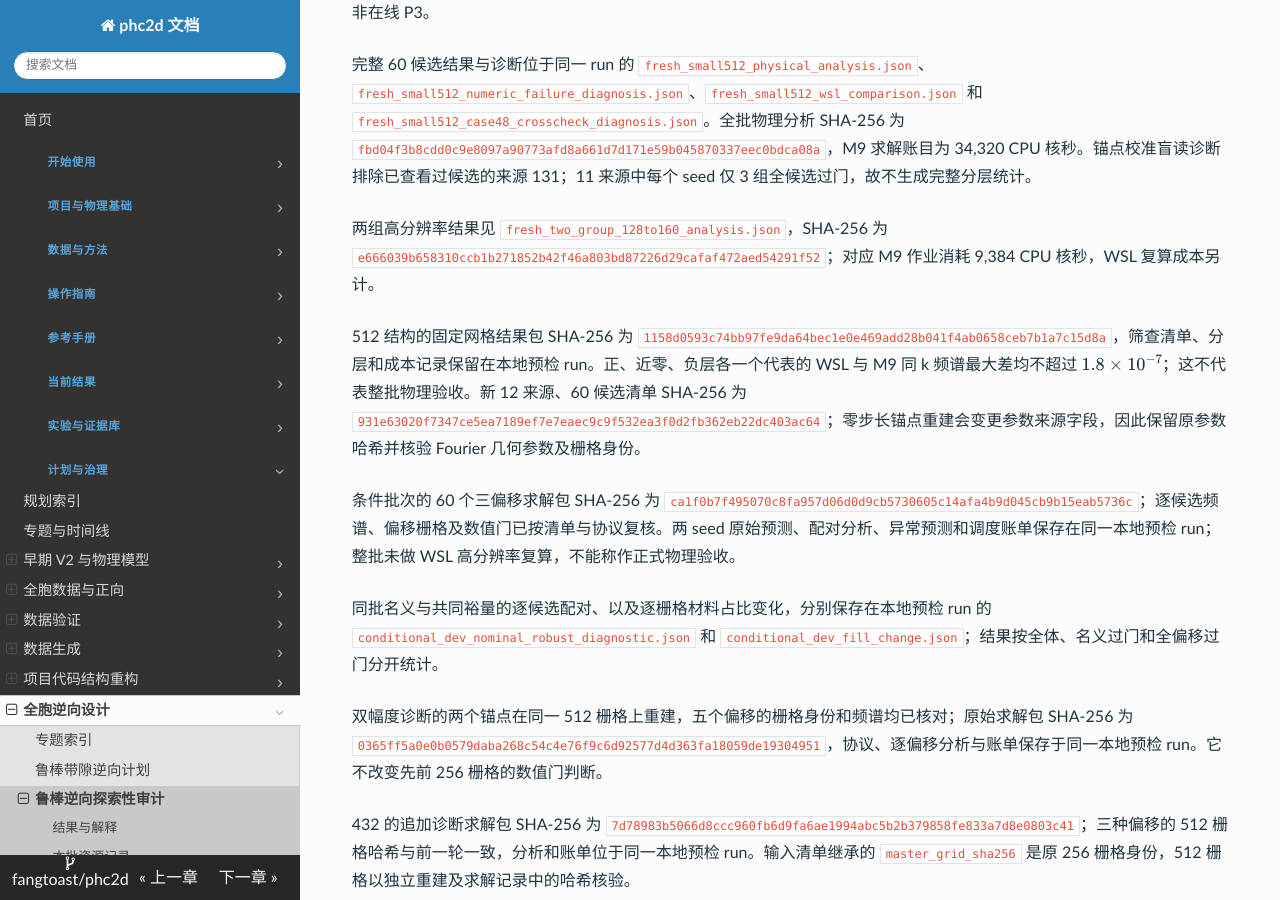
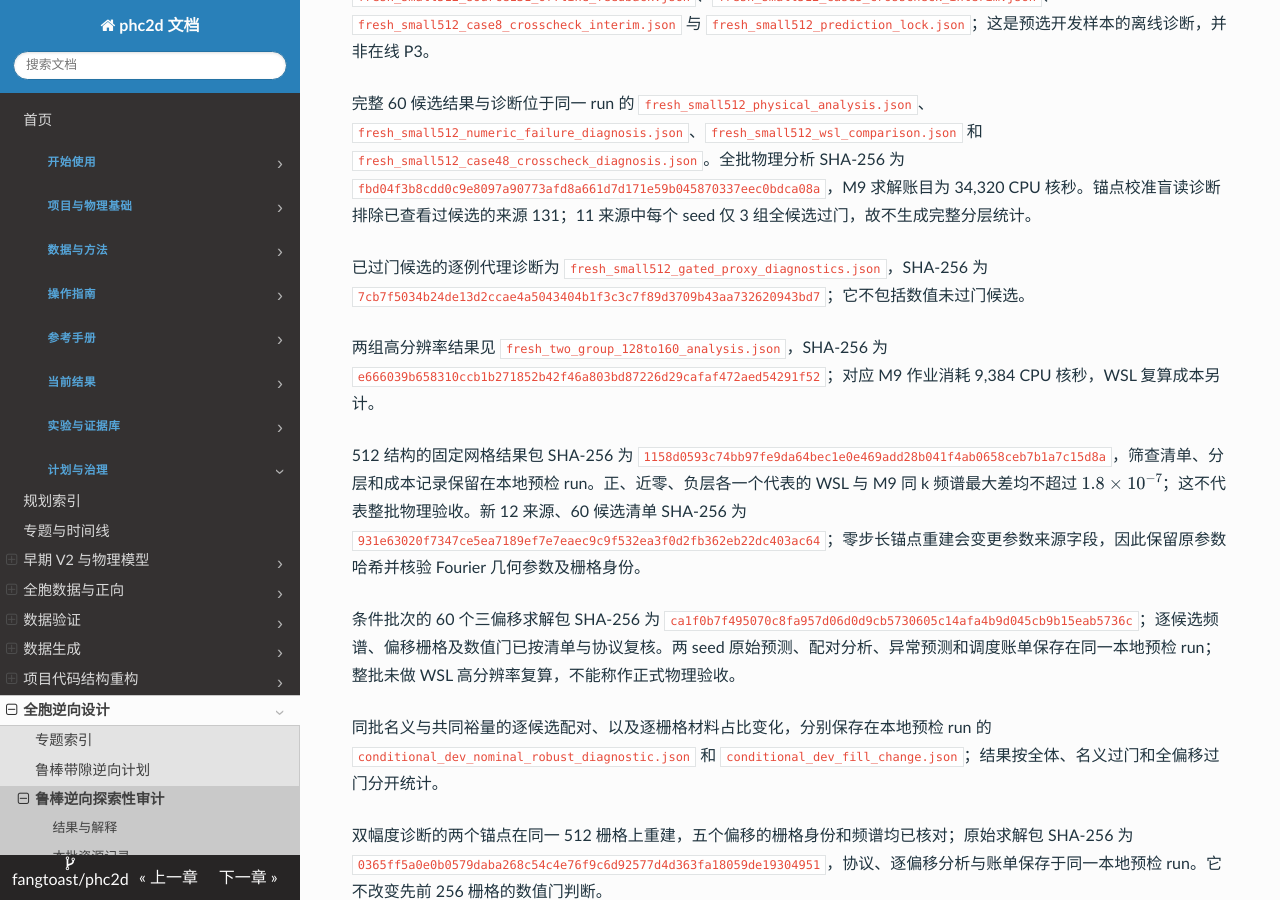
Before and after one commit to fangtoast/phc2d, an MkDocs documentation site: the page built from docs/results/inverse/鲁棒带隙逆向可用性审计.md, in a window 1280 px wide and 900 px high, scrolled down 6581 px. Built offline with MkDocs 1.6.1, drawn with Linux system fonts in a browser that asks for light colours; some of the changed text lies outside the part shown.

Commit message:
Record gated inverse surrogate false negatives

```diff
--- a/docs/results/inverse/鲁棒带隙逆向可用性审计.md
+++ b/docs/results/inverse/鲁棒带隙逆向可用性审计.md
@@ -90,6 +90,7 @@ source_artifacts:
 | 新独立来源的名义筛选 | 1,024 例固定 81 k 点粗筛中，按预定目标裕量阈值分层，正、近零、负层分别有 11、15、998 例，各层抽取 4 例并构造 60 个局部候选 | 粗网格名义标签仅用于开发批抽样，不是扰动鲁棒结果、连续 BZ 认证或正式测试 |
 | 新批首个预选来源的漏检诊断 | 来源 131 锚点在 512 栅格、三偏移、96→128 下共同裕量为 0.01133，三个冻结 Global–Local seed 对该锚点的代理预测均为负 | 该锚点及阈值减小候选的 M9–WSL 频谱最大差约 $5.96\times10^{-8}$；单来源的有限精度诊断，全批漏检率和 P2 门尚未确定 |
 | 新批 60 候选完整物理审计 | 45/60 候选通过原数值门；12 个来源中仅 3 组的全部五候选通过。15 个未过门候选均有 96→128 空间分辨率不稳定，最多六层的自适应 k 加密均满足当前稳定条件 | 固定 512 栅格和三偏移的开发批；三个 seed 的完整分层排序均不可判定，P2 数值门未通过。两组事后 128→160 整组诊断另行开展 |
+| 新批已过门候选的代理漏检 | 45 个过门候选中有 3 个真实共同裕量为正；三个 seed 对这 3 个均预测为非正。seed 0/2 在过门候选中各可评分 45 个，seed 1 为 44 个 | 三个正案例仅来自两个来源；15 个未过门候选不参与该诊断。此为条件性逐例描述，不能当作总体漏检率或完整 P2 排序结论 |
 | 新批 WSL 跨环境预选核查 | 预选六例中 5/6 满足全频带最大差 $10^{-6}$ 的冻结容差；另一例最大差 $1.1325\times10^{-6}$，发生在第 8 带 | 未过门例的目标 B4–B5 最大差约 $5.96\times10^{-8}$，带边与数值门一致；原全频带门仍记为未通过，不能推广为全批验收 |
 | 两个未收敛来源的整组 128→160 诊断 | 来源 548 的 5/5 候选通过；来源 694 为 4/5，剩余候选在两个偏移下的分辨率变化分别约为 0.000521 和 0.000582，高于 0.0005 阈值 | 两组在原精度锚点失败后选择并完整重算；两个预选锚点的 M9–WSL 最大频谱差均约 $1.19\times10^{-7}$。此结果不替代原盲读比较或证明其他来源收敛 |
 | 几何表示差异 | 解析结构与零偏移 256×256 栅格的加密上下带边最大差分别约 0.00318、0.00313；带隙类别无翻转 | 二者的独立自适应搜索和材料表示不同，不能将解析结构直接视为扰动栅格的精确替代 |
@@ -174,6 +175,8 @@ Global–Local seed 0 回放记录为 `validation_replay_global_local_seed0.json
 
 完整 60 候选结果与诊断位于同一 run 的 `fresh_small512_physical_analysis.json`、`fresh_small512_numeric_failure_diagnosis.json`、`fresh_small512_wsl_comparison.json` 和 `fresh_small512_case48_crosscheck_diagnosis.json`。全批物理分析 SHA-256 为 `fbd04f3b8cdd0c9e8097a90773afd8a661d7d171e59b045870337eec0bdca08a`，M9 求解账目为 34,320 CPU 核秒。锚点校准盲读诊断排除已查看过候选的来源 131；11 来源中每个 seed 仅 3 组全候选过门，故不生成完整分层统计。
 
+已过门候选的逐例代理诊断为 `fresh_small512_gated_proxy_diagnostics.json`，SHA-256 为 `7cb7f5034b24de13d2ccae4a5043404b1f3c3c7f89d3709b43aa732620943bd7`；它不包括数值未过门候选。
+
 两组高分辨率结果见 `fresh_two_group_128to160_analysis.json`，SHA-256 为 `e666039b658310ccb1b271852b42f46a803bd87226d29cafaf472aed54291f52`；对应 M9 作业消耗 9,384 CPU 核秒，WSL 复算成本另计。
 
 512 结构的固定网格结果包 SHA-256 为 `1158d0593c74bb97fe9da64bec1e0e469add28b041f4ab0658ceb7b1a7c15d8a`，筛查清单、分层和成本记录保留在本地预检 run。正、近零、负层各一个代表的 WSL 与 M9 同 k 频谱最大差均不超过 $1.8\times10^{-7}$；这不代表整批物理验收。新 12 来源、60 候选清单 SHA-256 为 `931e63020f7347ce5ea7189ef7e7eaec9c9f532ea3f0d2fb362eb22dc403ac64`；零步长锚点重建会变更参数来源字段，因此保留原参数哈希并核验 Fourier 几何参数及栅格身份。
```
